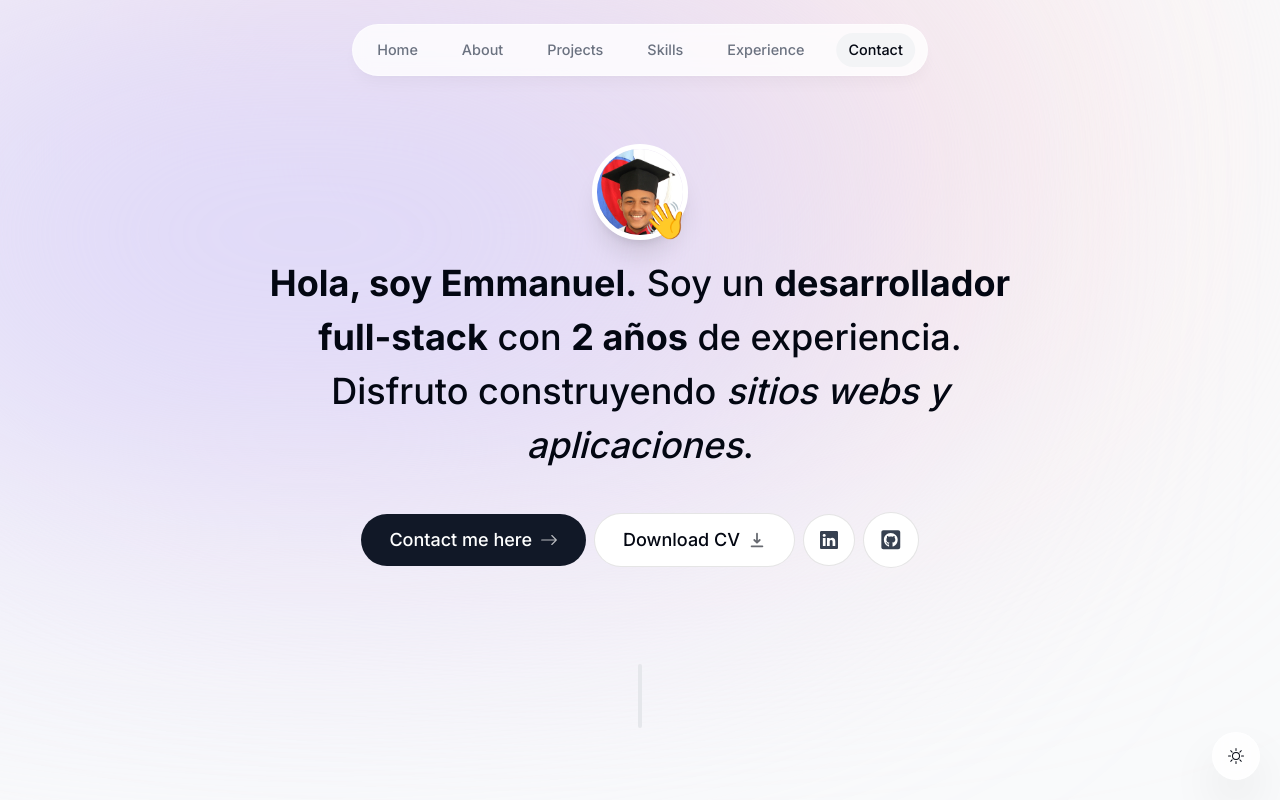
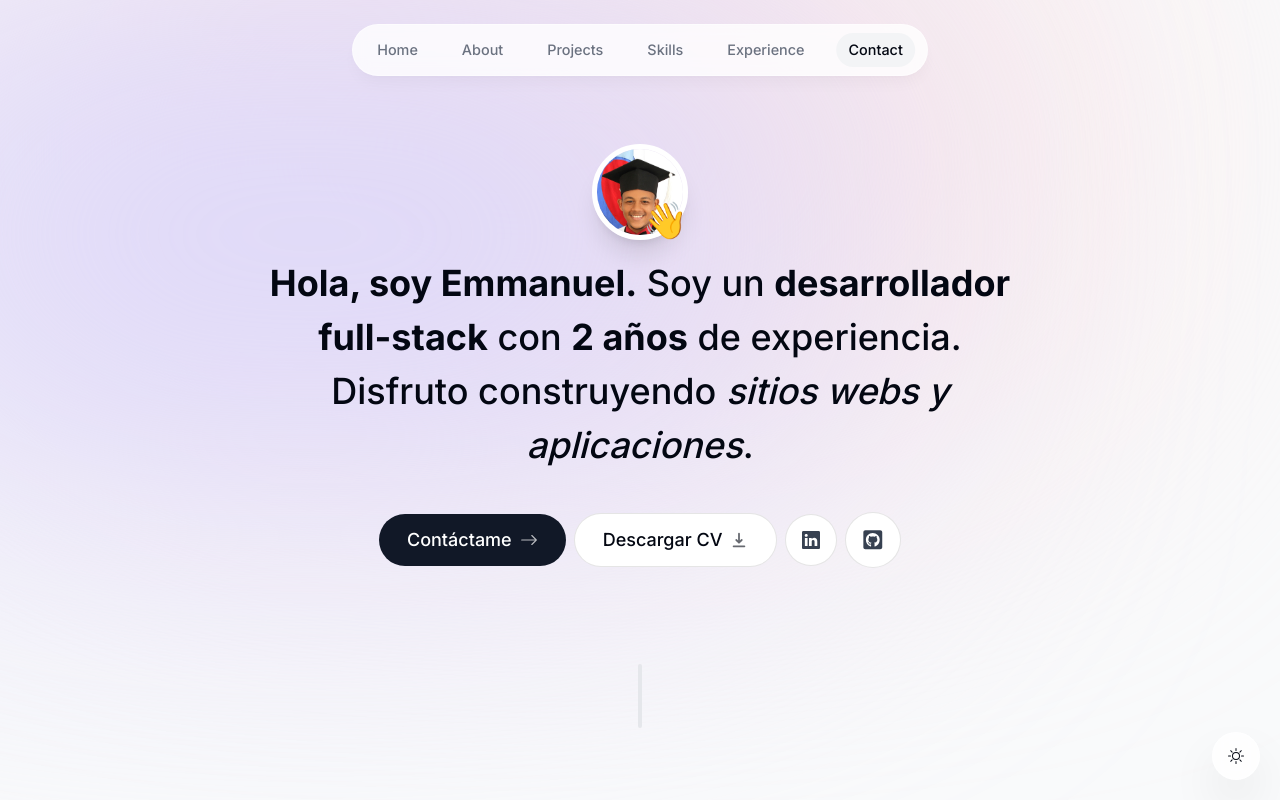
Before and after one commit to alcae/emmanuel-portf, a Next.js app: page / in a window 1280 px wide. Shown: the top 800 px of the page. Built offline with nearby package versions, Linux system fonts and the light colour scheme; no server answers.

Commit message:
Update intro.tsx

```diff
--- a/components/intro.tsx
+++ b/components/intro.tsx
@@ -84,7 +84,7 @@ export default function Intro() {
             setTimeOfLastClick(Date.now());
           }}
         >
-          Contact me here{" "}
+          Contáctame{" "}
           <BsArrowRight className="opacity-70 group-hover:translate-x-1 transition" />
         </Link>
 
@@ -93,7 +93,7 @@ export default function Intro() {
           href="/CV.pdf"
           download
         >
-          Download CV{" "}
+          Descargar CV{" "}
           <HiDownload className="opacity-60 group-hover:translate-y-1 transition" />
         </a>
 
```
